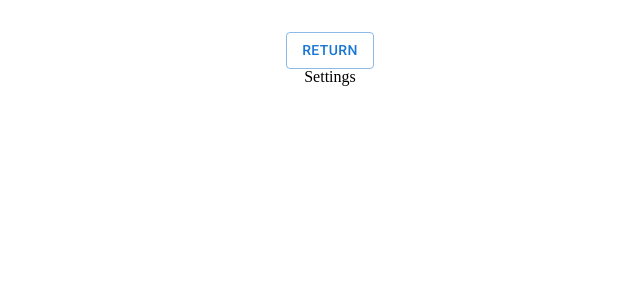
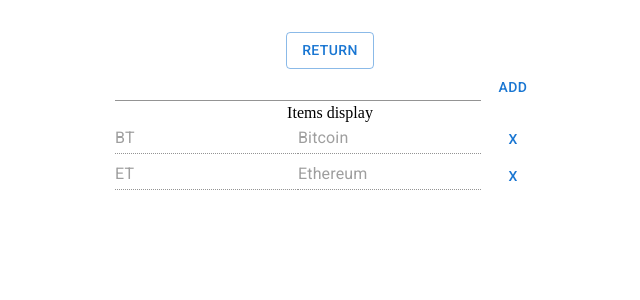
Before and after one commit to Kamil-Budzik/kryptokaska, a React (Vite) app: page /settings in a window 1280 px wide. Shown: the top 300 px of the page, without its empty margins (310-950 px from the left). Built offline with nearby package versions, Linux system fonts and the light colour scheme.

Commit message:
[FE] Add settings list

```diff
--- a/package.json
+++ b/package.json
@@ -16,6 +16,7 @@
     "@mui/material": "^5.14.11",
     "react": "^18.2.0",
     "react-dom": "^18.2.0",
+    "react-hook-form": "^7.46.2",
     "react-router-dom": "^6.16.0"
   },
   "devDependencies": {
--- a/src/pages/Settings.tsx
+++ b/src/pages/Settings.tsx
@@ -1,12 +1,84 @@
 // components
 import Wrapper from '../components/Wrapper';
+import { Button, Input } from '@mui/material';
+import { SubmitHandler, useForm } from 'react-hook-form';
+import { useState } from 'react';
+
+interface Crypto {
+  shortName: string;
+  longName: string;
+}
+
+const ListDisplay = ({
+  items,
+  handleDelete,
+}: {
+  items: Crypto[];
+  handleDelete: (shortName: string) => void;
+}) => {
+  return (
+    <ul>
+      {items.map((item) => (
+        <li>
+          <Input value={item.shortName} disabled readOnly />
+          <Input value={item.longName} disabled readOnly />
+          <Button onClick={() => handleDelete(item.shortName)}>X</Button>
+        </li>
+      ))}
+    </ul>
+  );
+};
+
+type Inputs = {
+  shortName: string;
+  longName: string;
+};
+
+const SettingsForm = ({
+  handleAddition,
+}: {
+  handleAddition: (shortName: string, longName: string) => void;
+}) => {
+  const { register, handleSubmit, reset } = useForm<Inputs>();
+  const onSubmit: SubmitHandler<Inputs> = (data) => {
+    handleAddition(data.shortName, data.longName);
+    reset();
+  };
+
+  return (
+    <form onSubmit={handleSubmit(onSubmit)}>
+      <Input {...register('shortName')} />
+      <Input {...register('longName')} />
+      <Button type="submit">Add</Button>
+    </form>
+  );
+};
 
 function Settings() {
+  const [items, setItems] = useState<Crypto[]>([
+    { shortName: 'BT', longName: 'Bitcoin' },
+    { shortName: 'ET', longName: 'Ethereum' },
+  ]);
+
+  const handleAddition = (shortName: string, longName: string) => {
+    setItems((prev) => [...prev, { shortName, longName }]);
+  };
+
+  const handleDelete = (shortName: string) => {
+    setItems((prev) => prev.filter((item) => item.shortName !== shortName));
+  };
+
   return (
     <Wrapper>
-      <header>
-        <h1>Settings</h1>
-      </header>
+      <SettingsForm handleAddition={handleAddition} />
+      {items.length ? (
+        <section>
+          <header>Items display</header>
+          <ListDisplay items={items} handleDelete={handleDelete} />
+        </section>
+      ) : (
+        <p>No values provided</p>
+      )}
     </Wrapper>
   );
 }
```
Also changed, not shown: 1 other file (tests, documents, lock files or other folders).
